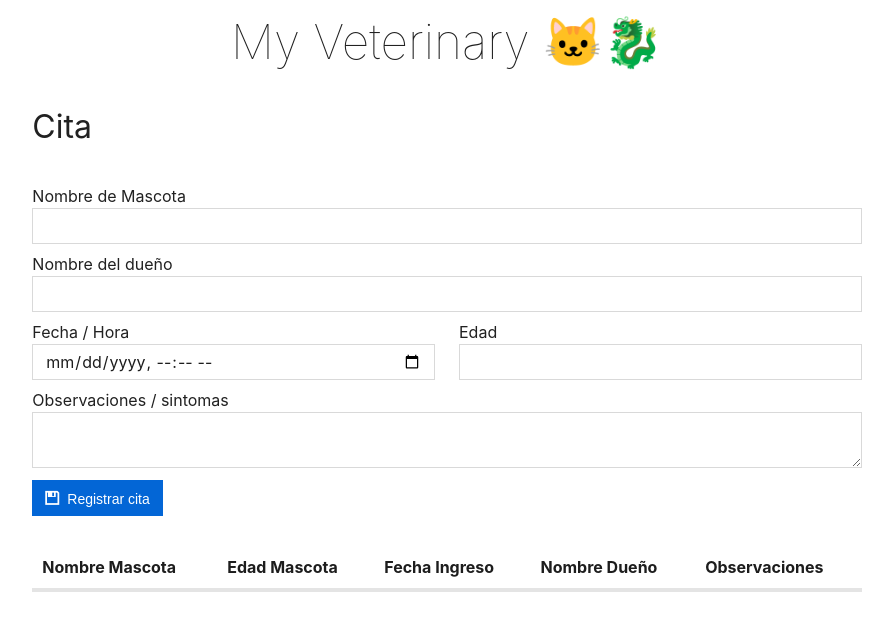
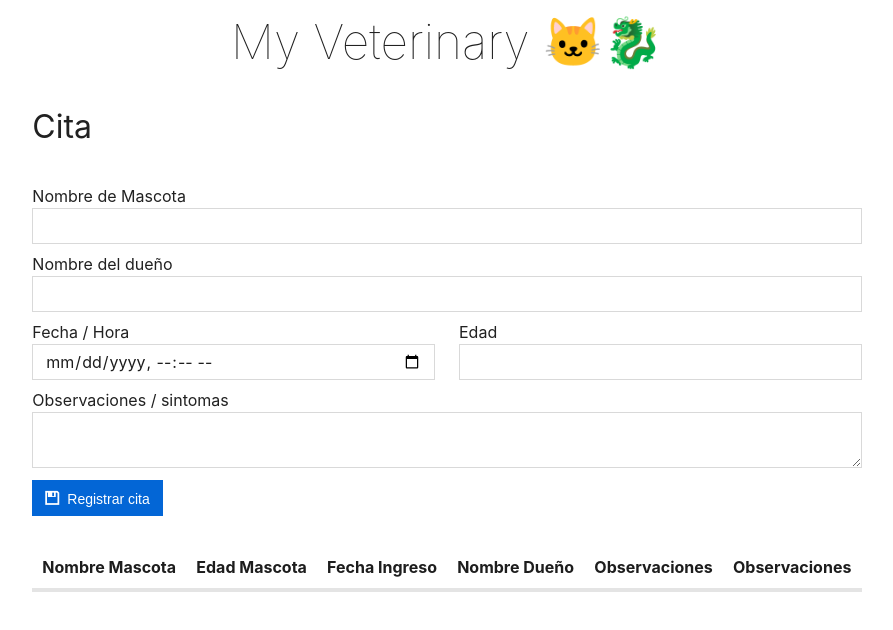
Before and after one commit to wlizama/my-veterinary-rjs, a React (Create React App) app: page / in a window 1280 px wide. Shown: the top 630 px of the page, without its empty margins (193-1086 px from the left). Built offline with nearby package versions, Linux system fonts and the light colour scheme.

Commit message:
arreglos menores

```diff
--- a/src/App.js
+++ b/src/App.js
@@ -5,21 +5,20 @@ import Cita from "./components/Cita"
 import SimpleTable from './components/Custom/SimpleTable';
 
 
-const tableColumnsConfig = [
-    { field: "nombreMascota", title: "Nombre Mascota" },
-    { field: "edadMascota", title: "Edad Mascota" },
-    { field: "fechaHora", title: "Fecha Ingreso" },
-    { field: "nombreDuenho", title: "Nombre Dueño" },
-    { field: "observaciones", title: "Observaciones" },
-]
-
-
 class App extends Component {
-
 
 	state = {
 		citas : []
 	}
+
+	tableColumnsConfig = [
+		{ field: "nombreMascota", title: "Nombre Mascota" },
+		{ field: "edadMascota", title: "Edad Mascota" },
+		{ field: "fechaHora", title: "Fecha Ingreso" },
+		{ field: "nombreDuenho", title: "Nombre Dueño" },
+		{ field: "observaciones", title: "Observaciones" },
+		{ field: "observaciones", title: "Observaciones" },
+	]
 
 	crearNuevaCita = datos => {
 		const citas = [...this.state.citas, datos]
@@ -37,7 +36,7 @@ class App extends Component {
 						<div className="cell-lg-8 offset-lg-2 cell-md-10 offset-md-1">
 							<Header titulo="My Veterinary 🐱‍🐉"></Header>
 							<Cita crearNuevaCita={this.crearNuevaCita} />
-							<SimpleTable columns={tableColumnsConfig} dataSource={this.state.citas} />
+							<SimpleTable columns={this.tableColumnsConfig} dataSource={this.state.citas} />
 						</div>
 					</div>
 				</div>
```
